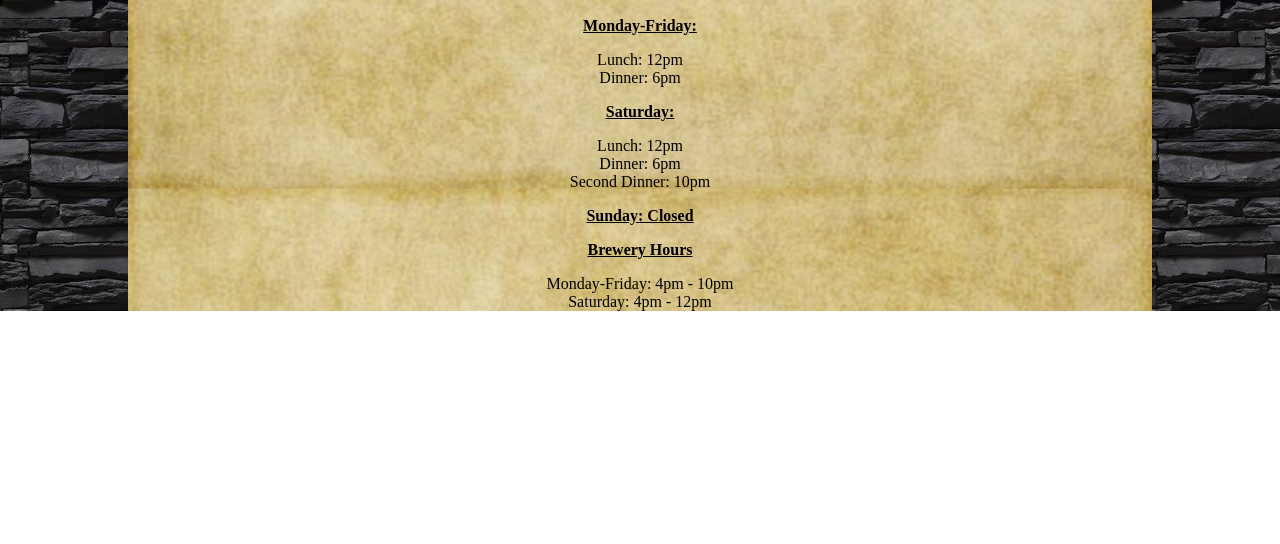
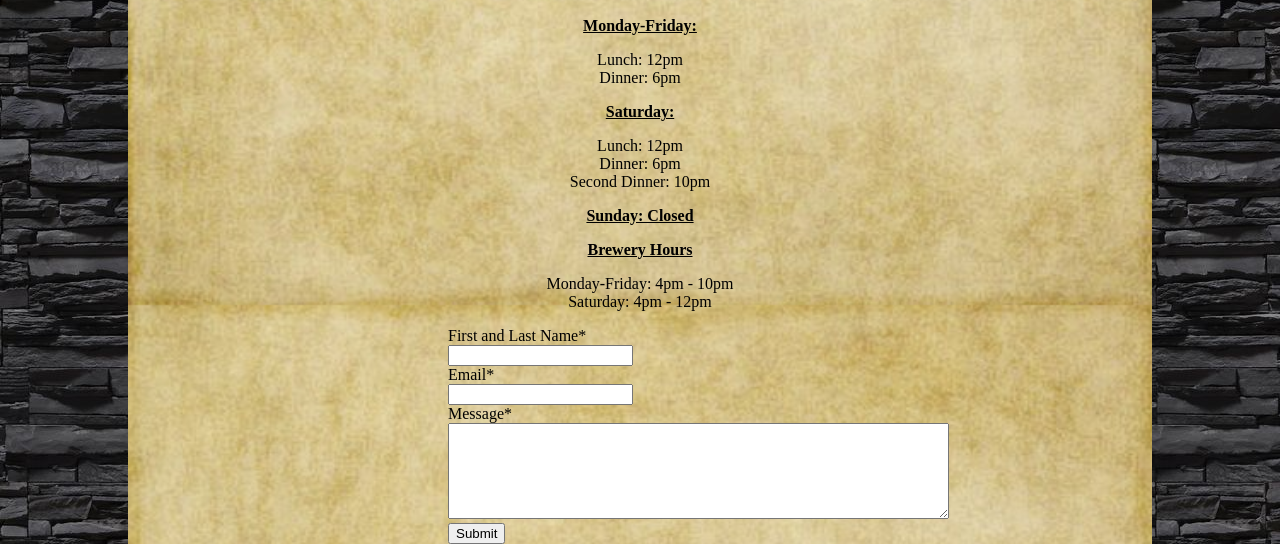
Before and after one commit to JoelGordon9/Restaurant, a plain HTML site: page contact.html in a window 1280 px wide. Shown: the part 715-1259 px from the top of the page. Before the commit the page ends 1026 px from the top, so only its background shows below. Drawn offline with nearby package versions, Linux system fonts and the light colour scheme; some packages are replaced by stand-ins of ours.

Commit message:
Added the email form

```diff
--- a/contact.html
+++ b/contact.html
@@ -84,7 +84,16 @@
 			Saturday: 4pm - 12pm<br>
 			</p>
 
+
+			<form name = "contact" id ="contactForm" action="mailto:JoelGordon9@gmail.com" method="post" enctype="text/plain">
+				First and Last Name*</br><input type = "text" name = "Name" required/><br>
+				Email*</br><input type = "text" name = "email" required/><br>
+				Message*</br><textarea rows = "6" cols = "60" required></textarea></br>
+				<input type = "submit"/>
+			</form>
+
 		</div>
+
 
 	</body>
 
--- a/contact_style.css
+++ b/contact_style.css
@@ -43,3 +43,9 @@ h3{
 	font-weight: bold;
 	text-decoration: underline;
 }
+
+#contactForm{
+	text-align: left;
+	margin-left: 20em;
+	margin-bottom: 2em;
+}
--- a/navBar_style.css
+++ b/navBar_style.css
@@ -9,6 +9,7 @@
 	position: fixed;
 	top: 0;
 	padding: 0;
+	z-index: 1;
 }
 
 .navBar {
```
